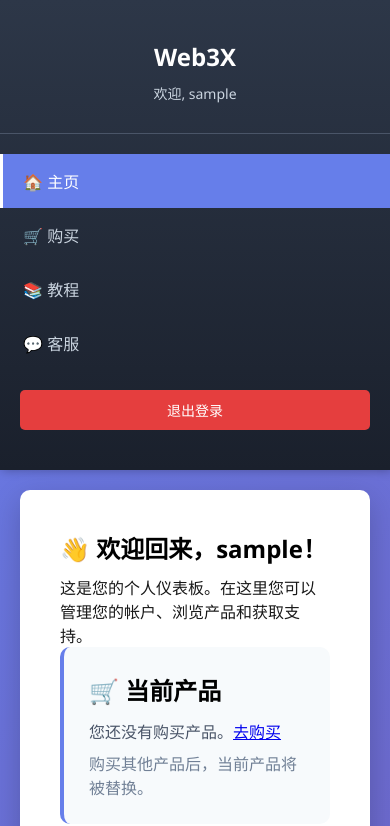
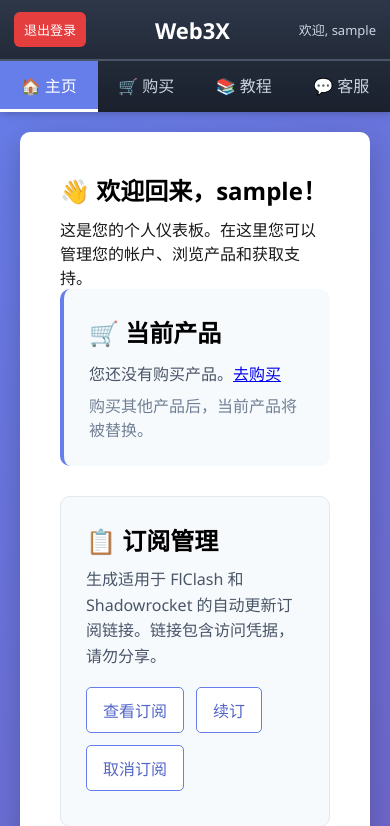
Before and after one commit to suncongch/web3x, a Flask app: page /home in a window 390 px wide. Shown: the top 826 px of the page. Run offline with Flask 3, Linux system fonts and the light colour scheme; the visitor is signed in with stand-in values (Sample User, id 1); data that the repository does not hold is empty.

Commit message:
ui changes

```diff
--- a/templates/base.html
+++ b/templates/base.html
@@ -39,6 +39,10 @@
             text-align: center;
             border-bottom: 1px solid #4a5568;
             margin-bottom: 20px;
+        }
+
+        .header-inline-logout {
+            display: none;
         }
 
         .sidebar-header h2 {
@@ -121,6 +125,71 @@
                 width: 100%;
                 height: auto;
                 position: static;
+                padding: 0;
+                overflow: visible;
+            }
+
+            .sidebar-header {
+                margin-bottom: 0;
+                padding: 12px 14px;
+                display: flex;
+                align-items: center;
+                justify-content: space-between;
+                gap: 10px;
+                text-align: left;
+            }
+
+            .sidebar-header h2 {
+                margin: 0;
+                font-size: 22px;
+            }
+
+            .user-info {
+                margin: 0;
+                font-size: 13px;
+            }
+
+            .header-inline-logout {
+                display: inline-block;
+                padding: 8px 10px;
+                background: #e53e3e;
+                color: #fff;
+                text-decoration: none;
+                border-radius: 6px;
+                white-space: nowrap;
+                font-size: 13px;
+            }
+
+            .sidebar-nav {
+                display: flex;
+                border-top: 1px solid #4a5568;
+                overflow-x: auto;
+            }
+
+            .sidebar-nav li {
+                flex: 1 0 auto;
+            }
+
+            .sidebar-nav a {
+                border-left: none;
+                border-bottom: 3px solid transparent;
+                padding: 12px 14px;
+                text-align: center;
+                white-space: nowrap;
+            }
+
+            .sidebar-nav a:hover {
+                border-left-color: transparent;
+                border-bottom-color: #667eea;
+            }
+
+            .sidebar-nav a.active {
+                border-left-color: transparent;
+                border-bottom-color: #fff;
+            }
+
+            .logout-btn {
+                display: none;
             }
 
             .main-content {
@@ -140,6 +209,7 @@
     <div class="container">
         <div class="sidebar">
             <div class="sidebar-header">
+                <a href="{{ url_for('logout') }}" class="header-inline-logout">退出登录</a>
                 <h2>Web3X</h2>
                 <div class="user-info">欢迎, {{ username }}</div>
             </div>
```
